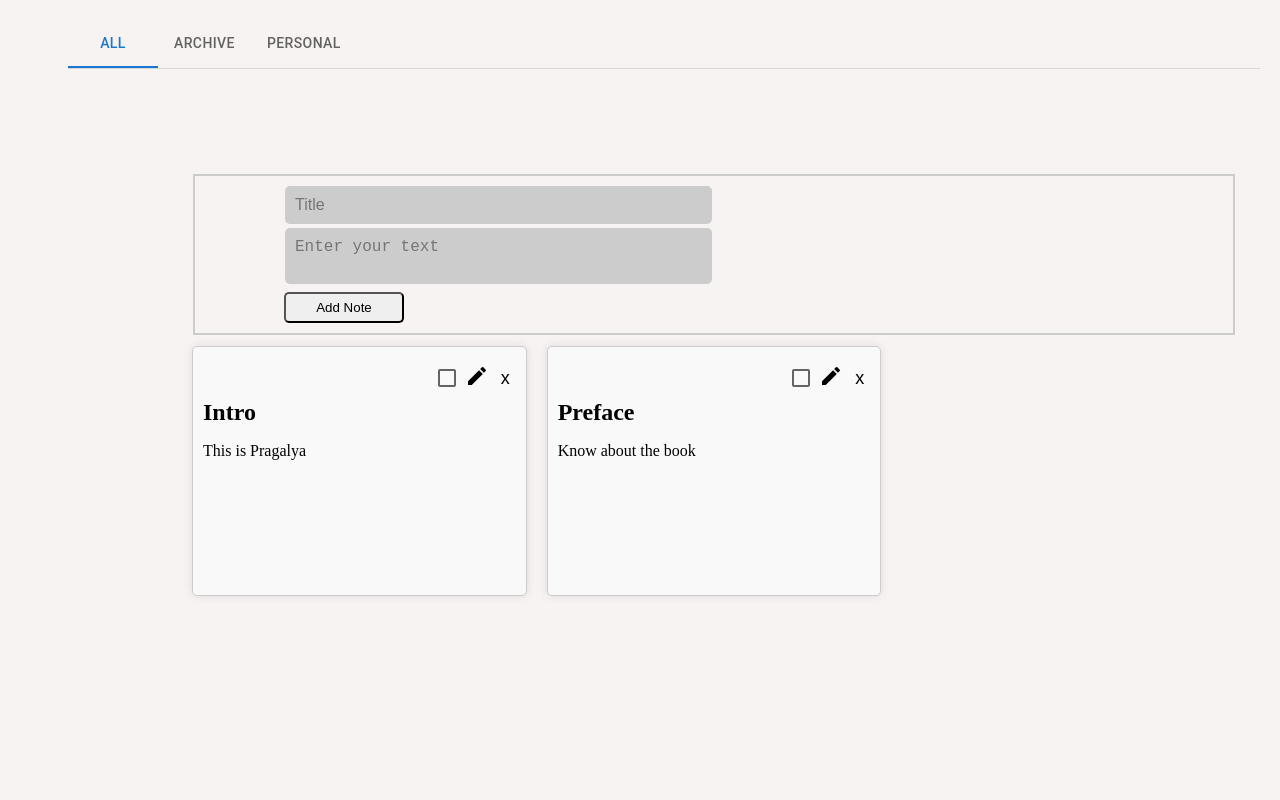
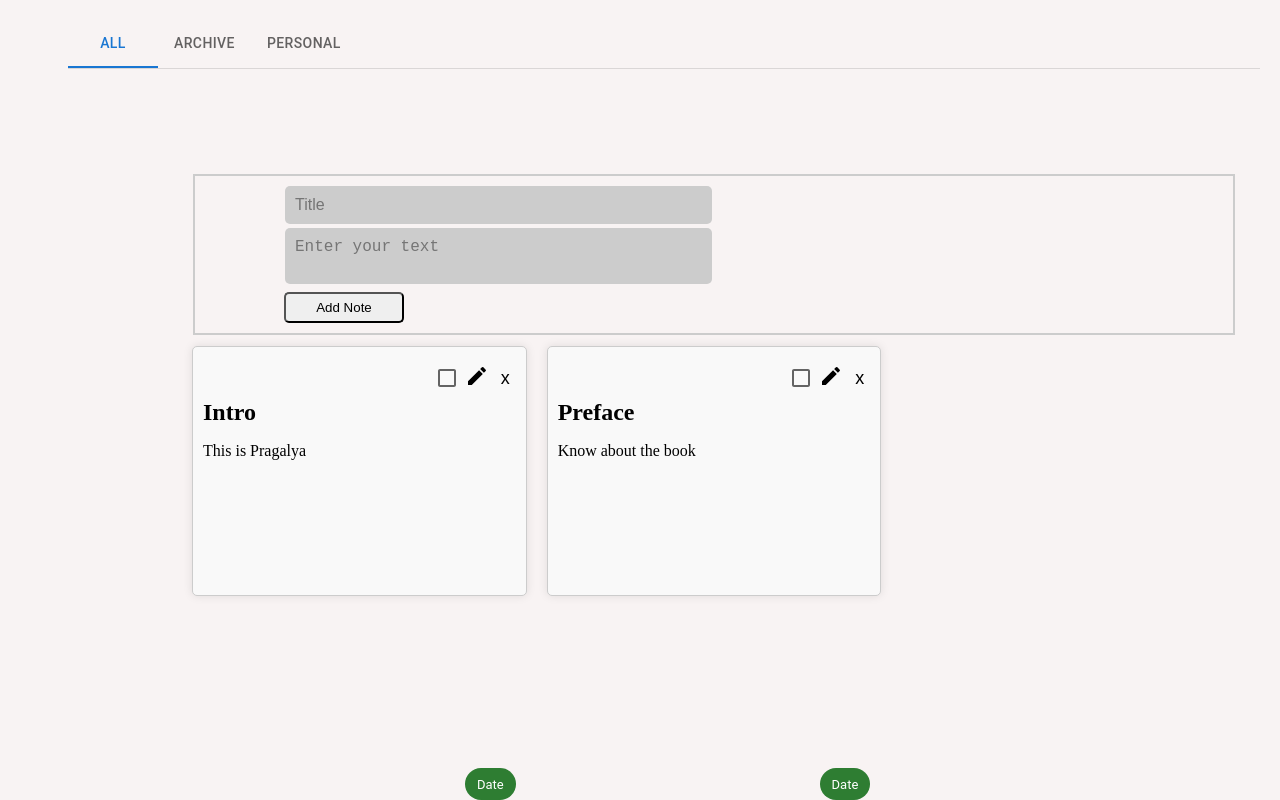
Before and after one commit to PragaL15/notes_app, a React (Vite) app: page / in a window 1280 px wide. Built offline with nearby package versions, Linux system fonts and the light colour scheme.

Commit message:
date is added

```diff
--- /dev/null
+++ b/src/components/footer.jsx
@@ -0,0 +1,9 @@
+import * as React from 'react';
+import Chip from '@mui/material/Chip';
+import Stack from '@mui/material/Stack';
+
+export default function ColorChips() {
+  return (
+      <Chip label="Date" color="success" sx={{ position: 'absolute', bottom: 0, ml: 2 }}/>
+  );
+}
--- a/src/components/tabs.jsx
+++ b/src/components/tabs.jsx
@@ -7,6 +7,7 @@ import { useState } from 'react';
 import EditIcon from '@mui/icons-material/Edit';
 import AutorenewIcon from '@mui/icons-material/Autorenew';
 import SaveAltIcon from '@mui/icons-material/SaveAlt';
+import ColorChips from '../components/footer'
 import '../styles/BD.css';
 
 export function CustomTabPanel(props) {
@@ -189,6 +190,7 @@ export function BasicTabs() {
                         <EditIcon />
                       </button>
                       <button onClick={() => abort(note.id)}>x</button>
+                      <ColorChips/>
                     </div>
                     <h2>{note.title}</h2>
                     <p>{note.content}</p>
```
